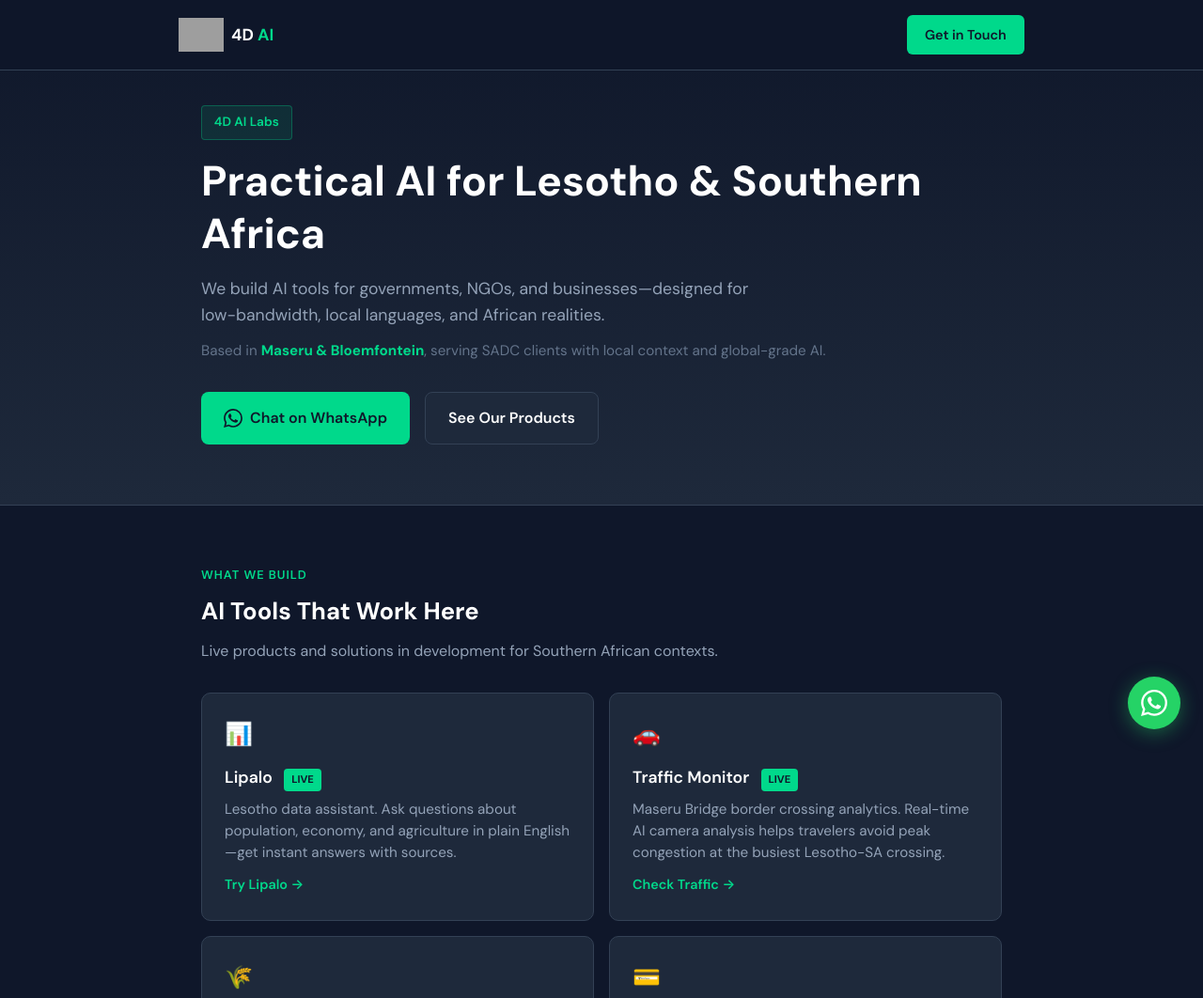
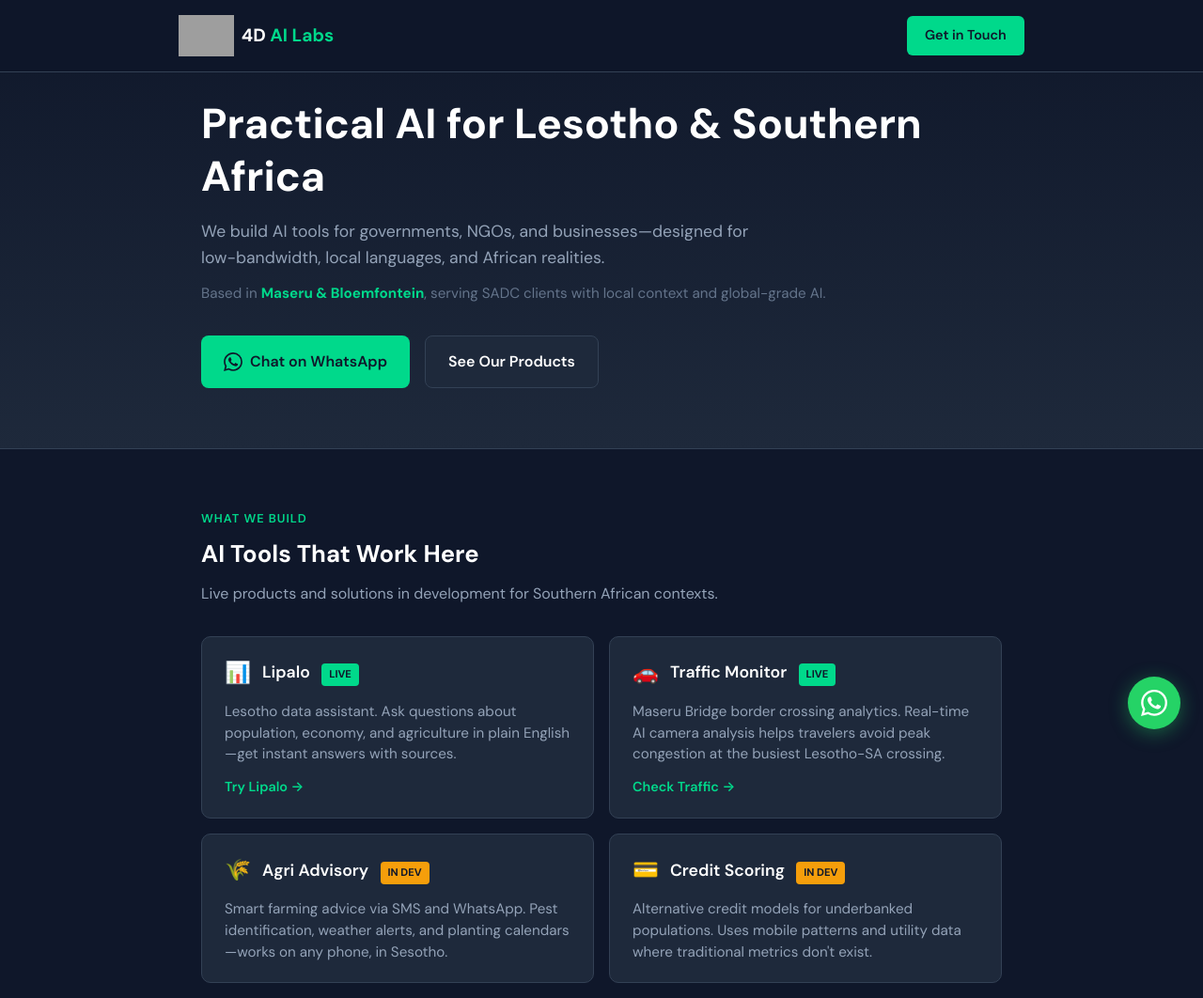
Before and after one commit to EhsanRiz/4d-ai-website, a plain HTML site: page index.html in a window 1280 px wide. Shown: the top 1062 px of the page at 94% size. Drawn offline with Linux system fonts and the light colour scheme; grey boxes are pictures that could not be loaded.

Commit message:
Add files via upload

```diff
--- a/index.html
+++ b/index.html
@@ -46,8 +46,8 @@
         }
         .nav-container { max-width: 900px; margin: 0 auto; display: flex; justify-content: space-between; align-items: center; }
         .nav-logo { display: flex; align-items: center; gap: 0.5rem; text-decoration: none; }
-        .nav-logo img { height: 36px; }
-        .nav-brand { font-weight: 700; font-size: 1.1rem; color: var(--white); }
+        .nav-logo img { height: 44px; }
+        .nav-brand { font-weight: 700; font-size: 1.2rem; color: var(--white); }
         .nav-brand span { color: var(--accent); }
         .nav-cta {
             background: var(--accent); color: var(--dark);
@@ -59,19 +59,8 @@
 
         /* Hero */
         .hero {
-            padding: 7rem 0 4rem;
+            padding: 6.5rem 0 4rem;
             background: linear-gradient(180deg, var(--dark) 0%, var(--dark-surface) 100%);
-        }
-        .hero-tagline {
-            display: inline-block;
-            background: rgba(0, 217, 139, 0.1);
-            border: 1px solid rgba(0, 217, 139, 0.3);
-            color: var(--accent);
-            padding: 0.4rem 0.8rem;
-            border-radius: 4px;
-            font-size: 0.85rem;
-            font-weight: 600;
-            margin-bottom: 1rem;
         }
         .hero h1 {
             font-size: 2.2rem;
@@ -121,10 +110,16 @@
             background: var(--dark-surface);
             border: 1px solid var(--border);
             border-radius: 10px;
-            padding: 1.5rem;
+            padding: 1.25rem 1.5rem;
         }
-        .card-icon { font-size: 1.5rem; margin-bottom: 0.75rem; }
-        .card h3 { font-size: 1.1rem; font-weight: 600; margin-bottom: 0.5rem; }
+        .card-header {
+            display: flex;
+            align-items: center;
+            gap: 0.75rem;
+            margin-bottom: 0.75rem;
+        }
+        .card-icon { font-size: 1.4rem; }
+        .card h3 { font-size: 1.1rem; font-weight: 600; margin: 0; }
         .card p { color: var(--light-gray); font-size: 0.95rem; line-height: 1.5; }
         .card-link {
             display: inline-flex; align-items: center; gap: 0.3rem;
@@ -283,7 +278,7 @@
         <div class="nav-container">
             <a href="https://4dcs.co.za" class="nav-logo">
                 <img src="https://4dcs.co.za/images/logo.jpg" alt="4D Climate Solutions">
-                <span class="nav-brand">4D <span>AI</span></span>
+                <span class="nav-brand">4D <span>AI Labs</span></span>
             </a>
             <a href="#contact" class="nav-cta">Get in Touch</a>
         </div>
@@ -292,7 +287,6 @@
     <!-- Hero -->
     <section class="hero">
         <div class="container">
-            <div class="hero-tagline">4D AI Labs</div>
             <h1>Practical AI for Lesotho & Southern Africa</h1>
             <p class="hero-statement">We build AI tools for governments, NGOs, and businesses—designed for low-bandwidth, local languages, and African realities.</p>
             <p class="hero-location">Based in <strong>Maseru & Bloemfontein</strong>, serving SADC clients with local context and global-grade AI.</p>
@@ -317,28 +311,36 @@
 
             <div class="cards">
                 <div class="card">
+                    <div class="card-header">
                         <div class="card-icon">📊</div>
                         <h3>Lipalo <span class="card-badge">Live</span></h3>
+                    </div>
                     <p>Lesotho data assistant. Ask questions about population, economy, and agriculture in plain English—get instant answers with sources.</p>
                     <a href="https://lipalo.4dcs.co.za" target="_blank" class="card-link">Try Lipalo →</a>
                 </div>
 
                 <div class="card">
+                    <div class="card-header">
                         <div class="card-icon">🚗</div>
                         <h3>Traffic Monitor <span class="card-badge">Live</span></h3>
+                    </div>
                     <p>Maseru Bridge border crossing analytics. Real-time AI camera analysis helps travelers avoid peak congestion at the busiest Lesotho-SA crossing.</p>
                     <a href="https://traffic.4dcs.co.za" target="_blank" class="card-link">Check Traffic →</a>
                 </div>
 
                 <div class="card">
+                    <div class="card-header">
                         <div class="card-icon">🌾</div>
                         <h3>Agri Advisory <span class="card-badge soon">In Dev</span></h3>
+                    </div>
                     <p>Smart farming advice via SMS and WhatsApp. Pest identification, weather alerts, and planting calendars—works on any phone, in Sesotho.</p>
                 </div>
 
                 <div class="card">
+                    <div class="card-header">
                         <div class="card-icon">💳</div>
                         <h3>Credit Scoring <span class="card-badge soon">In Dev</span></h3>
+                    </div>
                     <p>Alternative credit models for underbanked populations. Uses mobile patterns and utility data where traditional metrics don't exist.</p>
                 </div>
             </div>
```
Lines whose indentation alone changed are shown as unchanged.
